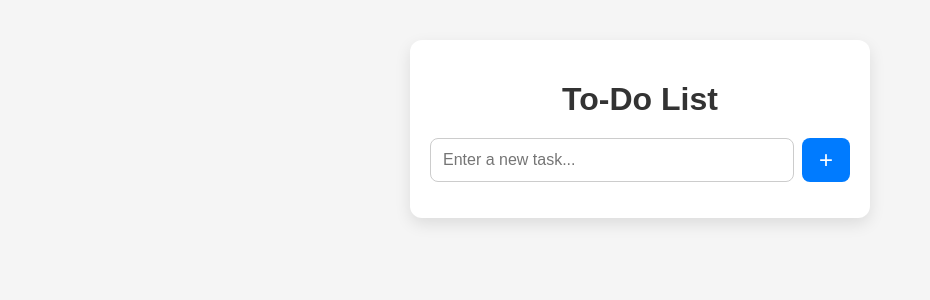
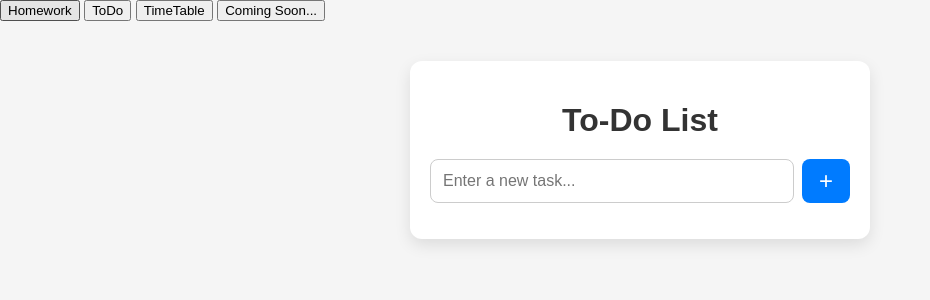
Before and after one commit to Kingboby/Homework, a Flask app: page /todo in a window 1280 px wide. Shown: the top 300 px of the page, without its empty margins (0-930 px from the left). Run offline with Flask 3, Linux system fonts and the light colour scheme.

Commit message:
todo.html

```diff
--- a/templates/todo.html
+++ b/templates/todo.html
@@ -3,6 +3,11 @@
 <head>
 <meta charset="utf-8">
 <meta name="viewport" content="width=device-width,initial-scale=1">
+<meta charset="UTF-8">
+    <meta name="viewport" content="width=device-width, initial-scale=1.0, user-scalable=no">
+    <meta name="apple-mobile-web-app-capable" content="yes">
+    <meta name="apple-mobile-web-app-status-bar-style" content="default">
+    <meta name="apple-mobile-web-app-title" content="Homework Recorder">
 <title>To-Do List</title>
 <style>
   body {
@@ -111,6 +116,24 @@
 </style>
 </head>
 <body>
+  <!-- Hamburger -->
+    <div class="hamburger" onclick="toggleNav()">
+        <div></div>
+        <div></div>
+        <div></div>
+    </div>
+
+    <!-- Overlay -->
+    <div id="overlay" onclick="toggleNav()"></div>
+
+    <!-- Slide-over nav -->
+    <div id="mySidenav" class="sidenav">
+        <button onclick="location.href='/'">Homework</button>
+        <button onclick="location.href='/todo'">ToDo</button>
+        <button onclick="location.href='/timetable'">TimeTable</button>
+        <button>Coming Soon...</button>
+
+    </div>
   <div class="todo-container">
     <h1>To-Do List</h1>
     <div class="input-row">
```
